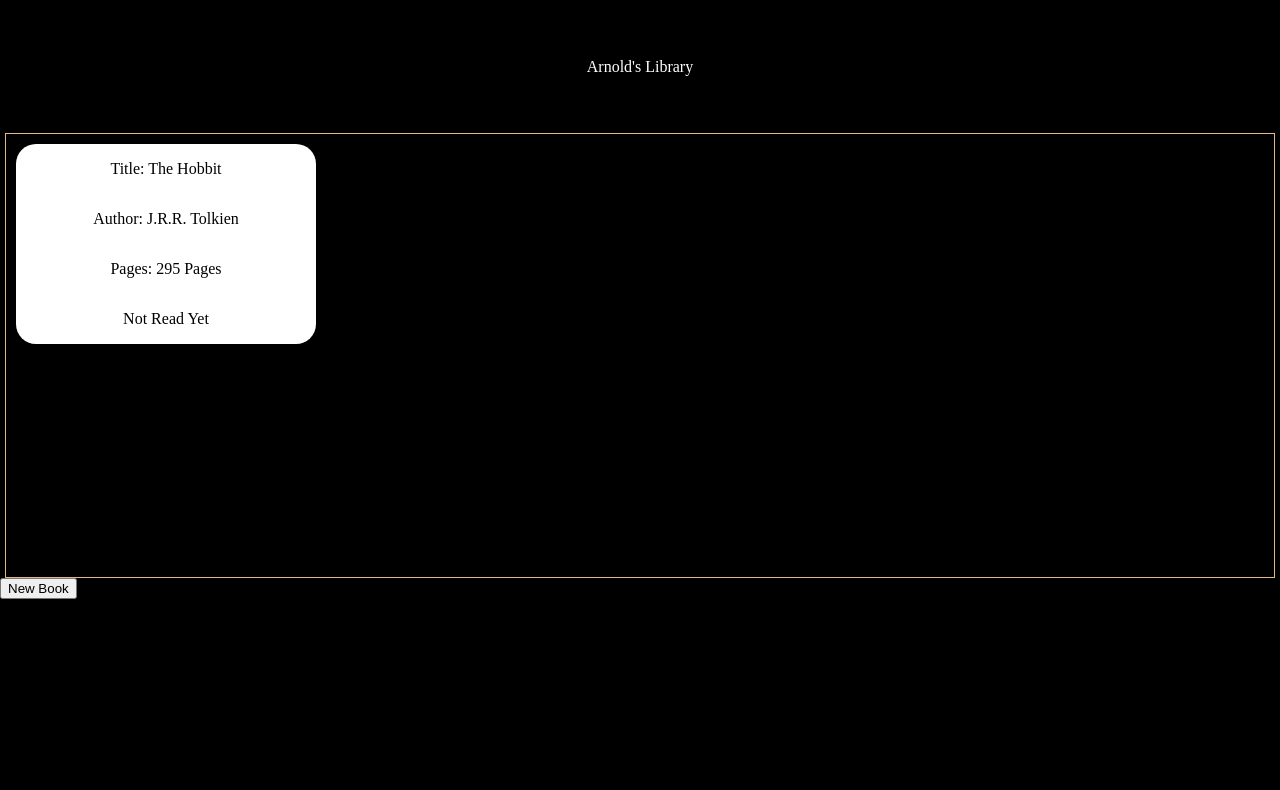
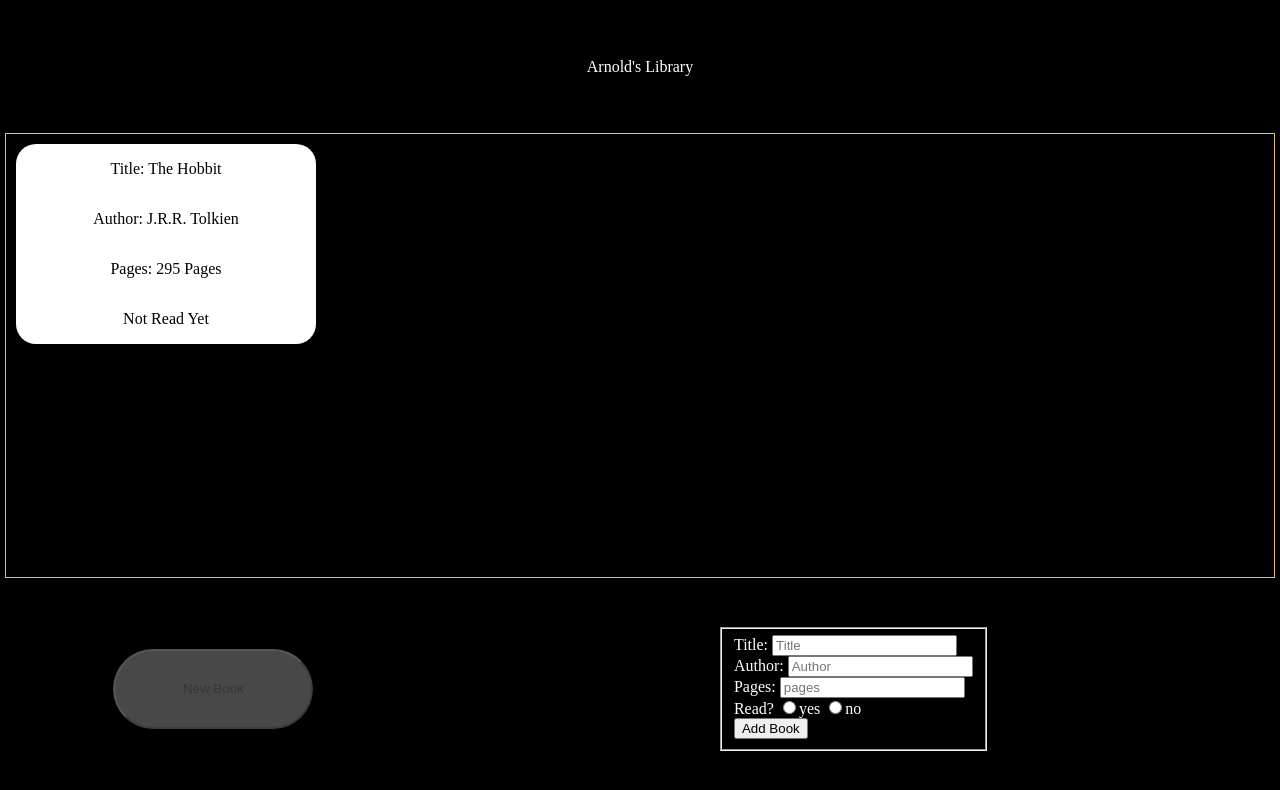
Before and after one commit to Reytsard/Book, a plain HTML site: page index.html in a window 1280 px wide. Both pictures are taken after a click on the button "New Book". Drawn offline with Linux system fonts and the light colour scheme.

Commit message:
Added new book button and form

```diff
--- a/index.html
+++ b/index.html
@@ -21,6 +21,8 @@
         </div>
         <div class="addBook">
             <button type="button" id="addBook">New Book</button>
+            <div class="addBookForm">
+            </div>
         </div>
     </div>
 </body>
--- a/index.js
+++ b/index.js
@@ -13,7 +13,20 @@ Book.prototype.info = function(){
     return `${this.title} by ${this.author}, has ${this.pages}, has not been read`;
 }
 
-
 function addBookToLibrary(book){
     library = library.push(book);
 }
+
+const addForm = '<fieldset>\n<div class="titleForBook">\n<label for="title">Title:</label>\n<input type="text" name="title" id="title" placeholder="Title">\n</div>\n<div class="authorForBook">\n<label for="author">Author:</label>\n<input type="text" name="author" id="author" placeholder="Author">\n</div>\n<div class="pagesForBook">\n<label for="pages">Pages:</label>\n<input type="text" name="pages" id="pages" placeholder="pages">\n</div>\n<div class="isReadForBook">\n<label for="isRead">Read?</label>\n<input type="radio" name="isRead" id="isRead" value="true">yes\n<input type="radio" name="isRead" id="isRead" value="false">no\n</div>\n<button type="submit" id="submitBookForm">Add Book</button>\n</fieldset>';
+
+const addBookButton = document.querySelector('#addBook');
+const addBookForm = document.querySelector('.addBookForm');
+addBookButton.addEventListener('click',() => {
+    addBookButton.toggleAttribute('disabled');
+    addBookForm.innerHTML = addForm;
+    const submitBookForm = addBookForm.querySelector('#submitBookForm');
+        submitBookForm.addEventListener('click', () => {
+        addBookButton.toggleAttribute('disabled');
+        addBookForm.innerHTML="";
+    });
+})
--- a/style.css
+++ b/style.css
@@ -36,3 +36,19 @@ body{
     margin: 10px;
     border-radius: 20px;;
 }
+.addBook{
+    display: grid;
+    grid-template-columns: 1fr 2fr;
+    grid-template-rows: 1fr;
+    place-items: center;
+}
+#addBook{
+    grid-column: 1 / span 1;
+    width: clamp(200px, 100px , 50px);
+    height: clamp(80px, 50px, 30px);
+    border-radius: 45px;
+}
+.addBookForm{
+    grid-column: 2 / span 1;
+    width: clamp(300px, 200px, 1fr);
+}
```
